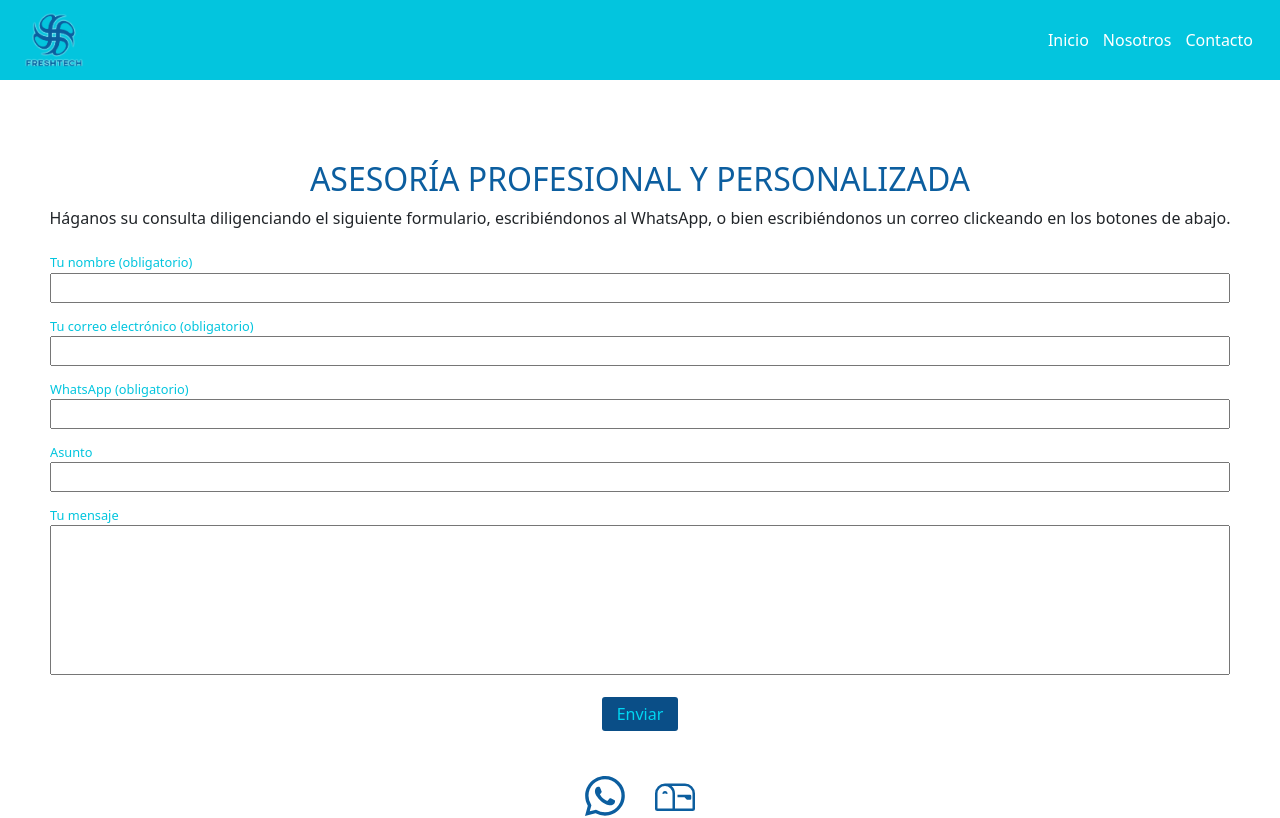
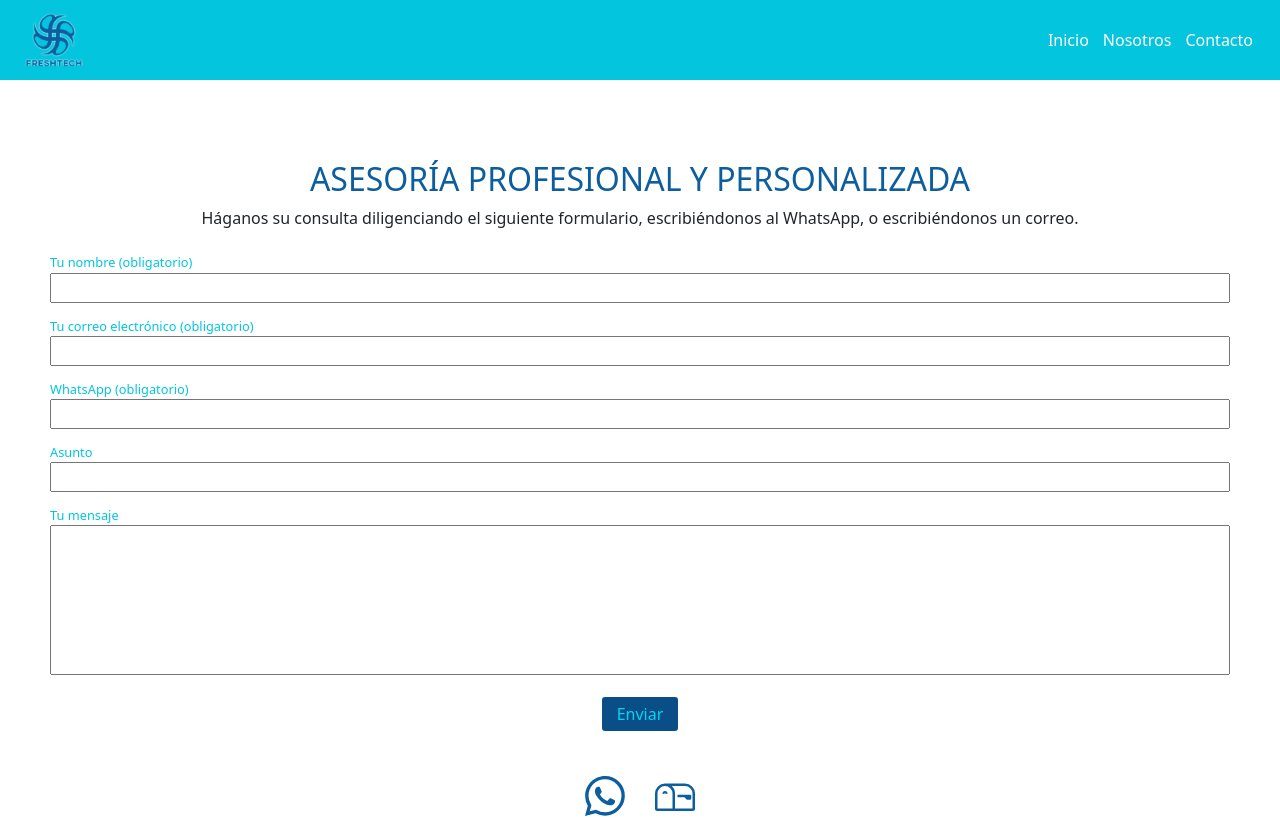
Before and after one commit to petudeveloper/freshtech-web-page, a React (Create React App) app: page /cotizar in a window 1280 px wide. Shown: the top 818 px of the page. Built offline with nearby package versions, Linux system fonts and the light colour scheme.

Commit message:
Update text subtitle.

```diff
--- a/src/components/Form/Form.js
+++ b/src/components/Form/Form.js
@@ -35,7 +35,7 @@ class Form extends React.Component {
         <p>
           Háganos su consulta diligenciando el siguiente formulario,
           escribiéndonos al WhatsApp,
-          o bien escribiéndonos un correo clickeando en los botones de abajo.
+          o escribiéndonos un correo.
         </p>
         <form className={styles.form}>
           <label className={styles.label} htmlFor="name">
```
